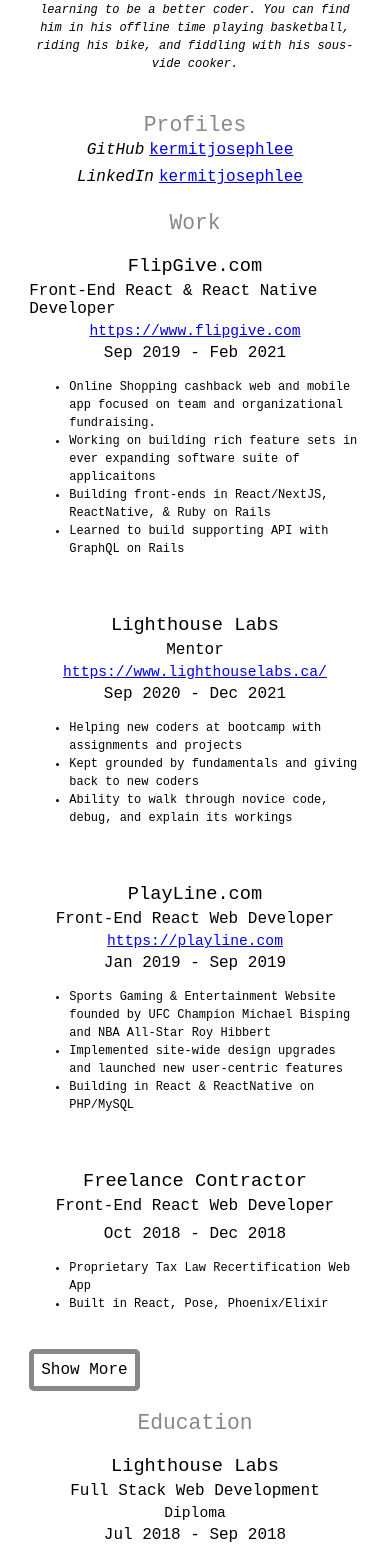
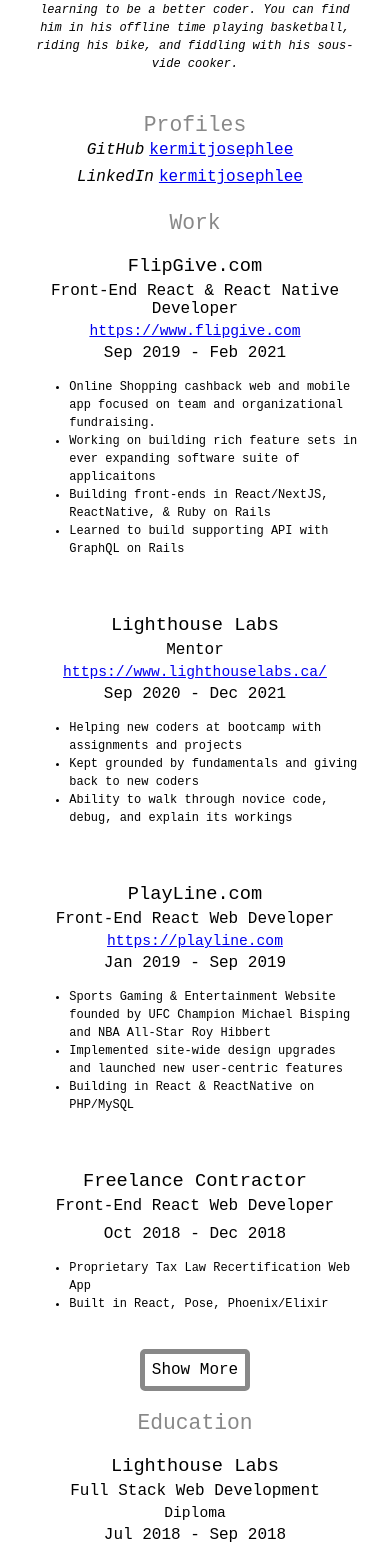
Before and after one commit to kermitjosephlee/react-resume, a React (Create React App) app: page / in a window 390 px wide. Shown: the part 439-1997 px from the top of the page. Built offline with nearby package versions, Linux system fonts and the light colour scheme.

Commit message:
updated stylings

```diff
--- a/src/components/Main/components/Contact/Contact.css
+++ b/src/components/Main/components/Contact/Contact.css
@@ -20,5 +20,7 @@
 
   .contact-detail {
     font-size: 10pt;
+    align-items: center;
+    text-align: center;
   }
 }
--- a/src/components/Main/components/Work/Work.css
+++ b/src/components/Main/components/Work/Work.css
@@ -11,3 +11,9 @@
   cursor: pointer;
   background-color: transparent;
 }
+
+@media (max-width: 768px) {
+  .show-more {
+    align-self: center;
+  }
+}
--- a/src/components/Main/components/Work/components/WorkEntry/WorkEntry.css
+++ b/src/components/Main/components/Work/components/WorkEntry/WorkEntry.css
@@ -110,6 +110,7 @@
 
   .position {
     font-size: 12pt;
+    text-align: center;
   }
 
   .website {
```
